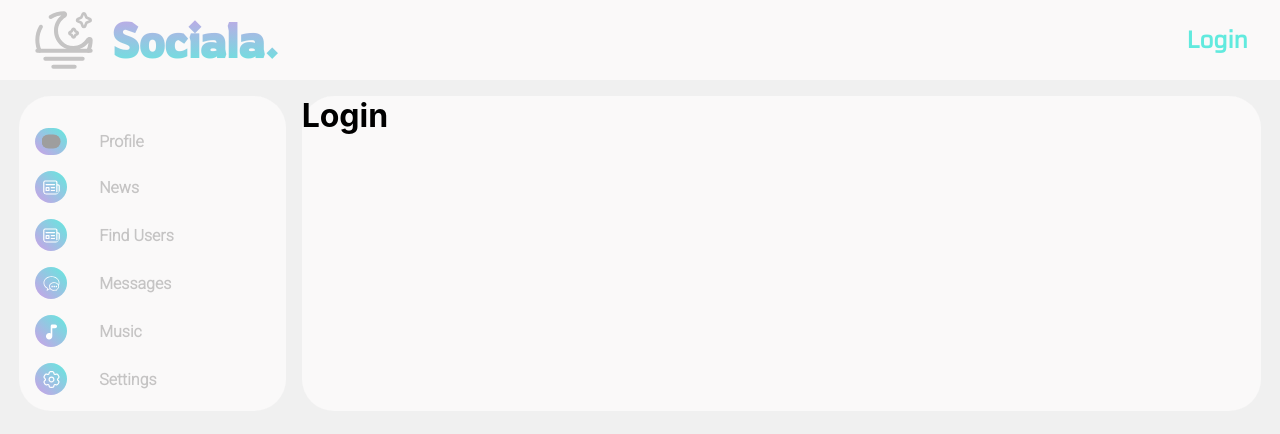
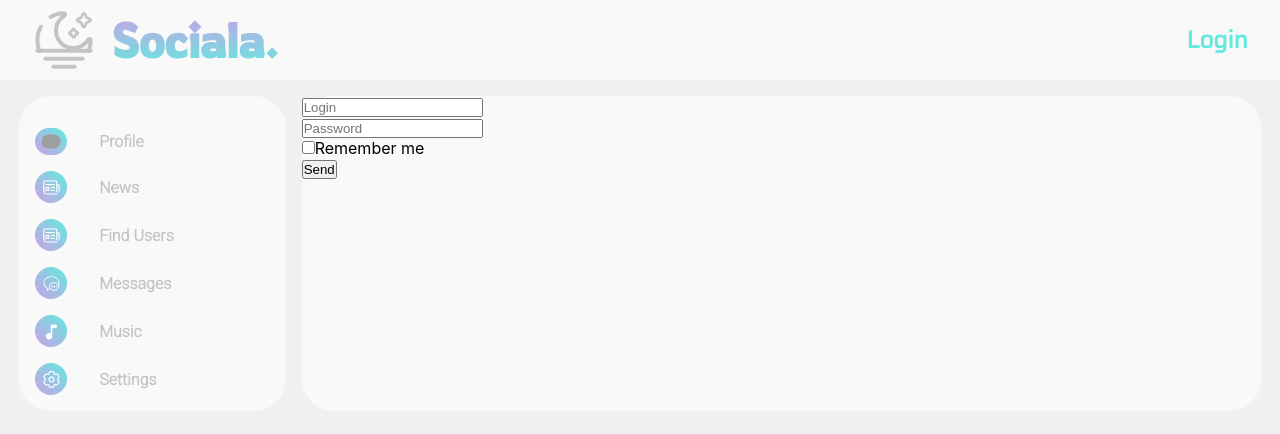
Before and after one commit to aly0na27/my-social-media, a React (Create React App) app: page /login in a window 1280 px wide. Shown: the top 434 px of the page. Built offline with nearby package versions, Linux system fonts and the light colour scheme; no server answers; grey boxes are pictures that could not be loaded.

Commit message:
75 Redux form

```diff
--- a/package.json
+++ b/package.json
@@ -15,6 +15,7 @@
     "react-router-dom": "^6.15.0",
     "react-scripts": "5.0.1",
     "redux": "^4.2.1",
+    "redux-form": "^8.3.10",
     "redux-thunk": "^2.4.2",
     "web-vitals": "^2.1.4"
   },
--- a/src/components/Login/Login.js
+++ b/src/components/Login/Login.js
@@ -1,8 +1,34 @@
+import ReduxForm from "redux-form/lib/reduxForm";
+import {Field, reduxForm} from "redux-form";
+
+const LoginForm = (props) => {
+    return (
+        <form onSubmit={props.handleSubmit}>
+            <div>
+               <Field name={"login"} component={"input"} placeholder={"Login"} />
+            </div>
+            <div>
+                <Field name={"password"} component={"input"} placeholder={"Password"} />
+            </div>
+            <div>
+                <Field name={"checkbox"} component={"input"} type={"checkbox"} />Remember me
+            </div>
+            <button>Send</button>
+        </form>
+    )
+}
+
+const LoginReduxForm = reduxForm({
+        form: 'login'
+    }
+)(LoginForm);
+
 function Login(props) {
+    let onSubmit = (formData) => {
+        console.log(formData)
+    }
     return (
-        <h1>
-            Login
-        </h1>
+        <LoginReduxForm onSubmit={onSubmit}/>
     )
 }
 
--- a/src/redux/redux-store.js
+++ b/src/redux/redux-store.js
@@ -5,6 +5,7 @@ import usersReducer from "./users_reducer";
 import musicsReducer from "./musics-reducer";
 import authReducer from "./auth-reducer";
 import thunkMiddleware from "redux-thunk";
+import {reducer as formReducer} from 'redux-form'
 
 let reducers = combineReducers({
     profilePage: profileReducer,
@@ -12,6 +13,7 @@ let reducers = combineReducers({
     usersPage: usersReducer,
     musicsPage: musicsReducer,
     auth: authReducer,
+    form: formReducer
 })
 let store = createStore(reducers, applyMiddleware(thunkMiddleware));
 
```
Also changed, not shown: src/components/Profile/Status.js (+0 -11 lines), 1 other file (tests, documents, lock files or other folders).
